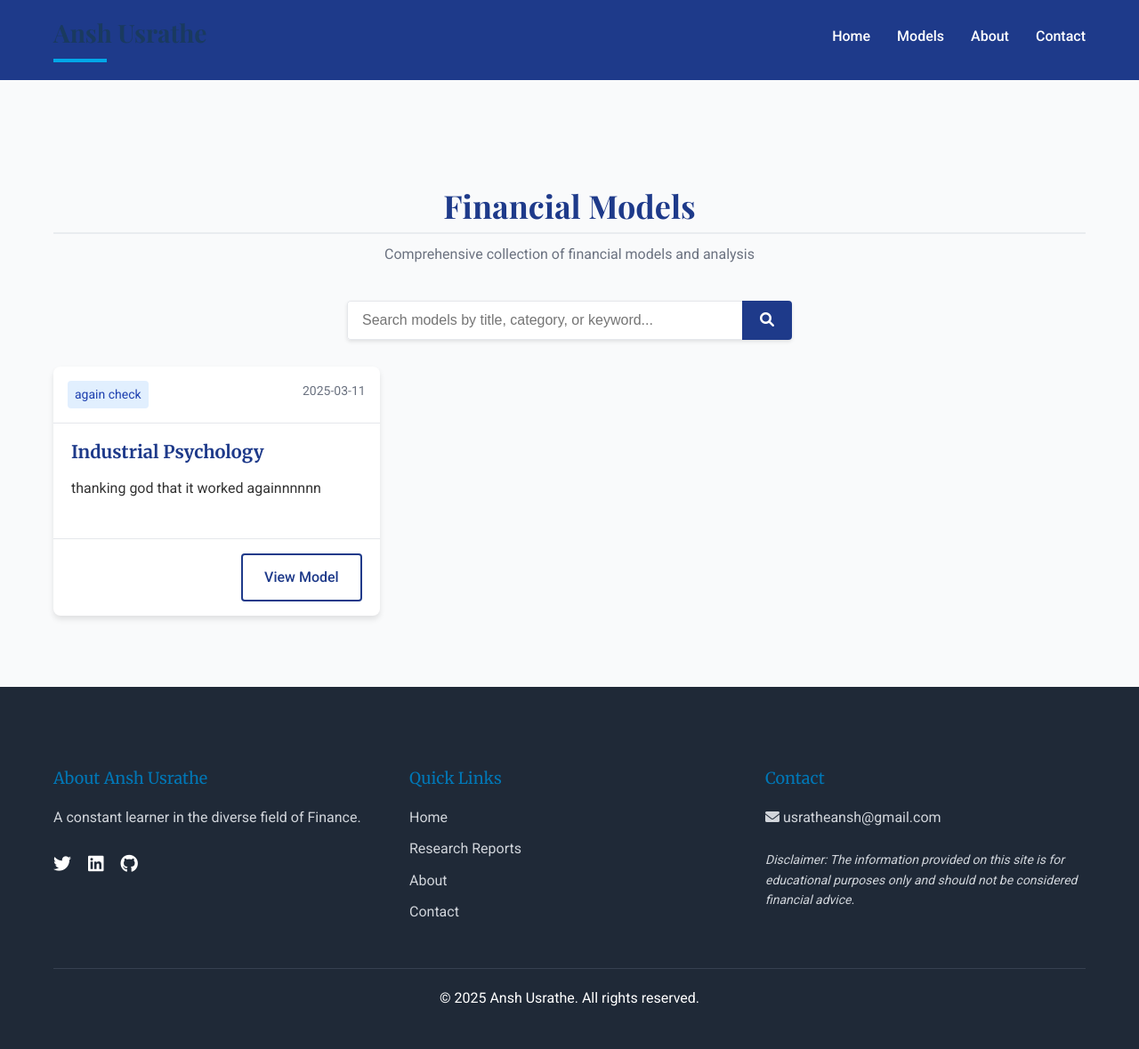
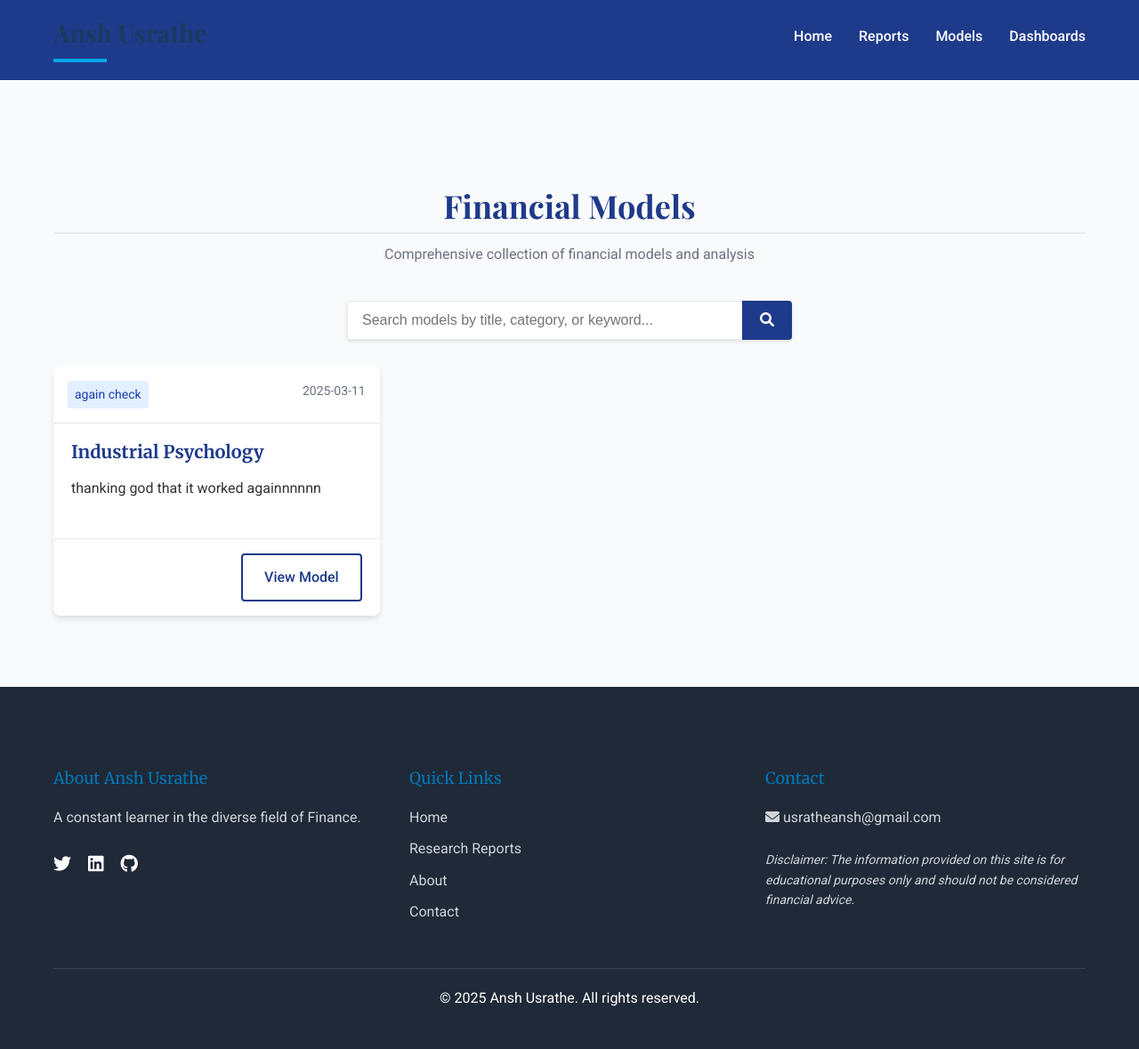
Before and after one commit to anshusrathe/FinBlogs, a Jekyll site: the page content/modelsdatabase.html, which Jekyll copies as it is, in a window 1280 px wide. Shown: the whole page at 89% size. Built offline with Jekyll 4.4.1, drawn with Linux system fonts in a browser that asks for light colours.

Commit message:
Merge remote changes and add my updates

```diff
--- a/content/modelsdatabase.html
+++ b/content/modelsdatabase.html
@@ -367,9 +367,9 @@
             <nav>
                 <ul>
                     <li><a href="/FinBlogs/index.html">Home</a></li>
-                    <li><a href="#models">Models</a></li>
-                    <li><a href="#about">About</a></li>
-                    <li><a href="#contact">Contact</a></li>
+                    <li><a href="/FinBlogs/content/reportsdatabase.html">Reports</a></li>
+                    <li><a href="/FinBlogs/content/modelsdatabase.html">Models</a></li>
+                    <li><a href="/FinBlogs/index.html#featured">Dashboards</a></li>
                 </ul>
             </nav>
             <div class="mobile-nav-toggle">
```
Also changed, not shown: content/reportsdatabase.html (+2 -7 lines).
